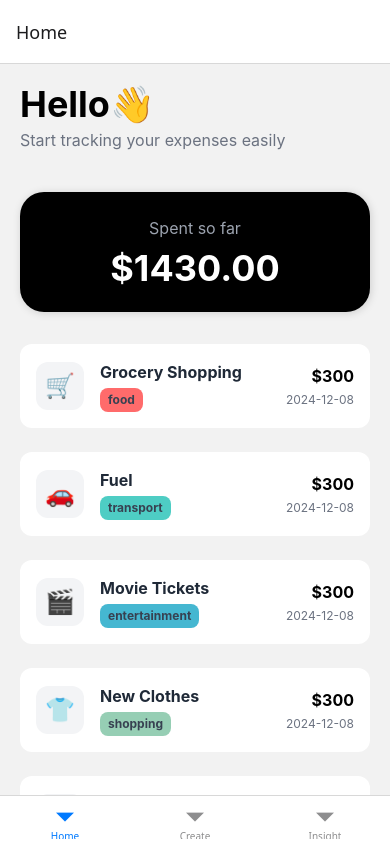
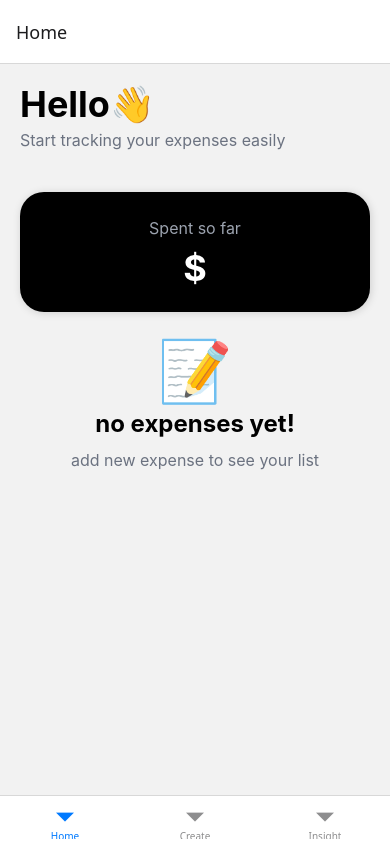
Before and after one commit to ArfatChowdhury/react-native-expense-tracker, a React Native app: screen /Home in a window 390 px wide. Built offline with nearby package versions, Linux system fonts and the light colour scheme.

Commit message:
design create screen

```diff
--- /dev/null
+++ b/src/Contex/ContextApi.js
@@ -0,0 +1,46 @@
+import { useNavigation } from "@react-navigation/native";
+import { createContext, useState } from "react";
+import { Alert } from "react-native";
+
+
+
+export const AppContext = createContext()
+
+
+export const AppContextProvider = ({ children }) => {
+
+    const [expenses, setExpenses] = useState([])
+    const [amount, setAmount] = useState('')
+    const [title, setTitle] = useState('')
+    const [navigation, setNavigation] = useState(null);
+    const [category, setCategory] = useState({})
+    const handleAddExpense = (navigation) => {
+        if (!title || !amount || !category) {
+            Alert.alert('All fields are required')
+            return
+        }
+        const newExpense = {
+            title,
+            category,
+            amount,
+            icon: category.icon,
+            date: new Date().toISOString().split('T')[0],
+            id: Date.now().toString()
+        }
+        // setExpenses(...expenses, newExpense)
+        setExpenses(prevExpenses => [...prevExpenses, newExpense])
+        setAmount('');
+        setTitle('');
+        setCategory({});
+        console.log('addeddddddd', amount,title,category);
+        navigation.navigate('Home');
+
+    }
+
+    const value = { handleAddExpense, category, setCategory, title, setTitle, amount, setAmount , expenses, setExpenses, setNavigation}
+    return (
+        <AppContext.Provider value={value}>
+            {children}
+        </AppContext.Provider>
+    )
+}
--- /dev/null
+++ b/src/Data/categoriesData.js
@@ -0,0 +1,127 @@
+export const categories = [
+    {
+      name: 'Food',
+      icon: '🍔',
+      color: '#FF6B6B'
+    },
+    {
+      name: 'Bills',
+      icon: '🧾',
+      color: '#4ECDC4'
+    },
+    {
+      name: 'Family',
+      icon: '👨‍👩‍👧‍👦',
+      color: '#45B7D1'
+    },
+    {
+      name: 'Healthcare',
+      icon: '🏥',
+      color: '#96CEB4'
+    },
+    {
+      name: 'Fuel',
+      icon: '⛽',
+      color: '#FFEAA7'
+    },
+    {
+      name: 'Phone',
+      icon: '📱',
+      color: '#DDA0DD'
+    },
+    {
+      name: 'Education',
+      icon: '🎓',
+      color: '#FFA07A'
+    },
+    {
+      name: 'Entertainment',
+      icon: '🎬',
+      color: '#87CEEB'
+    },
+    {
+      name: 'Shopping',
+      icon: '🛍️',
+      color: '#98FB98'
+    },
+    {
+      name: 'Travel',
+      icon: '✈️',
+      color: '#FFD700'
+    },
+    {
+      name: 'Groceries',
+      icon: '🛒',
+      color: '#FF69B4'
+    },
+    {
+      name: 'Dining',
+      icon: '🍽️',
+      color: '#CD5C5C'
+    },
+    {
+      name: 'Transport',
+      icon: '🚗',
+      color: '#4682B4'
+    },
+    {
+      name: 'Utilities',
+      icon: '💡',
+      color: '#32CD32'
+    },
+    {
+      name: 'Rent',
+      icon: '🏠',
+      color: '#8A2BE2'
+    },
+    {
+      name: 'Insurance',
+      icon: '🛡️',
+      color: '#FF8C00'
+    },
+    {
+      name: 'Investment',
+      icon: '📈',
+      color: '#00CED1'
+    },
+    {
+      name: 'Gifts',
+      icon: '🎁',
+      color: '#FF1493'
+    },
+    {
+      name: 'Charity',
+      icon: '❤️',
+      color: '#DC143C'
+    },
+    {
+      name: 'Personal',
+      icon: '💇',
+      color: '#20B2AA'
+    },
+    {
+      name: 'Sports',
+      icon: '⚽',
+      color: '#FF4500'
+    },
+    {
+      name: 'Hobbies',
+      icon: '🎨',
+      color: '#9370DB'
+    },
+    {
+      name: 'Subscriptions',
+      icon: '📺',
+      color: '#00FA9A'
+    },
+    {
+      name: 'Taxes',
+      icon: '💰',
+      color: '#B22222'
+    },
+    {
+      name: 'Emergency',
+      icon: '🚨',
+      color: '#FF0000'
+    }
+  ];
--- a/src/components/ExpenseItemCard.jsx
+++ b/src/components/ExpenseItemCard.jsx
@@ -14,8 +14,8 @@ const ExpenseItemCard = ({ item }) => {
                 </View>
                 <View style={tailwind`flex-1`}>
                     <Text style={tailwind`text-base font-bold text-gray-800`}>{item.title}</Text>
-                    <View style={[tailwind`mt-1 px-2 py-1 rounded-lg  self-start`,{backgroundColor: item.color}]}>
-                        <Text style={tailwind`text-xs font-bold text-gray-700`}>{item.category}</Text>
+                    <View style={[tailwind`mt-1 px-2 py-1 rounded-lg  self-start`,{backgroundColor: item.category?.color}]}>
+                        <Text style={tailwind`text-xs font-bold text-gray-700`}>{item.category.name}</Text>
                     </View>
 
                 </View>
--- a/src/components/RenderItemCard.jsx
+++ b/src/components/RenderItemCard.jsx
@@ -2,9 +2,9 @@ import { View, Text, Pressable } from 'react-native'
 import React from 'react'
 import tailwind from 'twrnc'
 
-const RenderItemCard = ({ item }) => {
+const RenderItemCard = ({ item , handleCategory}) => {
     return (
-        <Pressable style={tailwind`flex-1 items-center p-4 m-2 bg-white shadow-lg rounded-xl`}>
+        <Pressable onPress={()=> handleCategory(item)} style={tailwind`flex-1 items-center p-4 m-2 bg-white shadow-lg rounded-xl`}>
             <Text style={tailwind`text-4xl mb-1`}>{item.icon}</Text>
             <Text style={tailwind`mt-2 text-center text-sm font-medium text-gray-700`}>{item.name}</Text>
         </Pressable>
--- a/src/screens/Category.jsx
+++ b/src/screens/Category.jsx
@@ -2,137 +2,18 @@ import { View, Text, Pressable, FlatList } from 'react-native'
 import React from 'react'
 import tailwind from 'twrnc'
 import RenderItemCard from '../components/RenderItemCard';
+import { categories } from '../Data/categoriesData';
 
 
 
-export const categories = [
-    {
-      name: 'Food',
-      icon: '🍔',
-      color: '#FF6B6B'
-    },
-    {
-      name: 'Bills',
-      icon: '🧾',
-      color: '#4ECDC4'
-    },
-    {
-      name: 'Family',
-      icon: '👨‍👩‍👧‍👦',
-      color: '#45B7D1'
-    },
-    {
-      name: 'Healthcare',
-      icon: '🏥',
-      color: '#96CEB4'
-    },
-    {
-      name: 'Fuel',
-      icon: '⛽',
-      color: '#FFEAA7'
-    },
-    {
-      name: 'Phone',
-      icon: '📱',
-      color: '#DDA0DD'
-    },
-    {
-      name: 'Education',
-      icon: '🎓',
-      color: '#FFA07A'
-    },
-    {
-      name: 'Entertainment',
-      icon: '🎬',
-      color: '#87CEEB'
-    },
-    {
-      name: 'Shopping',
-      icon: '🛍️',
-      color: '#98FB98'
-    },
-    {
-      name: 'Travel',
-      icon: '✈️',
-      color: '#FFD700'
-    },
-    {
-      name: 'Groceries',
-      icon: '🛒',
-      color: '#FF69B4'
-    },
-    {
-      name: 'Dining',
-      icon: '🍽️',
-      color: '#CD5C5C'
-    },
-    {
-      name: 'Transport',
-      icon: '🚗',
-      color: '#4682B4'
-    },
-    {
-      name: 'Utilities',
-      icon: '💡',
-      color: '#32CD32'
-    },
-    {
-      name: 'Rent',
-      icon: '🏠',
-      color: '#8A2BE2'
-    },
-    {
-      name: 'Insurance',
-      icon: '🛡️',
-      color: '#FF8C00'
-    },
-    {
-      name: 'Investment',
-      icon: '📈',
-      color: '#00CED1'
-    },
-    {
-      name: 'Gifts',
-      icon: '🎁',
-      color: '#FF1493'
-    },
-    {
-      name: 'Charity',
-      icon: '❤️',
-      color: '#DC143C'
-    },
-    {
-      name: 'Personal',
-      icon: '💇',
-      color: '#20B2AA'
-    },
-    {
-      name: 'Sports',
-      icon: '⚽',
-      color: '#FF4500'
-    },
-    {
-      name: 'Hobbies',
-      icon: '🎨',
-      color: '#9370DB'
-    },
-    {
-      name: 'Subscriptions',
-      icon: '📺',
-      color: '#00FA9A'
-    },
-    {
-      name: 'Taxes',
-      icon: '💰',
-      color: '#B22222'
-    },
-    {
-      name: 'Emergency',
-      icon: '🚨',
-      color: '#FF0000'
-    }
-  ];
+
 const Category = ({navigation}) => {
+  const handleCategory = (itemCat) =>{
+    navigation.popTo('BottomTabs' , {
+      screen:'Create',
+      params: {itemCat}
+    })
+  }
   return (
     <View style={tailwind`px-5 mt-2 flex-1`}>
       <View >
@@ -145,7 +26,7 @@ const Category = ({navigation}) => {
       <FlatList
       data={categories}
       keyExtractor={item => item.name}
-      renderItem={({item}) => <RenderItemCard item={item} /> }
+      renderItem={({item}) => <RenderItemCard item={item} handleCategory={handleCategory} /> }
       numColumns={2}
       contentContainerStyle={tailwind`px-4 mb-10`}
       />
--- a/src/screens/Create.jsx
+++ b/src/screens/Create.jsx
@@ -1,14 +1,20 @@
-import { Pressable, StyleSheet, Text, TextInput, TouchableOpacity, View } from 'react-native'
-import React, { useState } from 'react'
+import { Alert, Pressable, StyleSheet, Text, TextInput, TouchableOpacity, View } from 'react-native'
+import React, { useContext, useEffect, useState } from 'react'
 import tailwind from 'twrnc'
+import { AppContext } from '../Contex/ContextApi';
 
-const Create = ({ navigation }) => {
+const Create = ({ navigation, route }) => {
   const [activeField, setActiveField] = useState(null);
-  const [amount, setAmount] = useState('')
-  const [title, setTitle] = useState('')
-  const handleAddExpense = () => {
+  const { handleAddExpense, category, setCategory, title, setTitle, amount, setAmount } = useContext(AppContext)
 
+  useEffect(() => {
+    if (route.params?.itemCat) {
+      console.log(route.params?.itemCat, 'gggggg');
+      setCategory(route.params?.itemCat)
     }
+  }, [route.params?.itemCat])
+
+
 const handleCategoryInput = () => {
   navigation.navigate('Category')
 }
@@ -48,15 +54,15 @@ const Create = ({ navigation }) => {
         <Text style={tailwind`mb-2 text-black font-semibold`}>Category</Text>
         <View style={tailwind`p-4 border-2 border-gray-400 rounded-xl flex-row justify-between`}>
           <View style={tailwind`flex-row items-center`}>
-              <Text style={tailwind`text-2xl mr-3`}>🍔</Text>
-              <Text style={tailwind`text-lg`}>Food</Text>
+            <Text style={tailwind`text-2xl mr-3`}>{category.icon || '🍔'}</Text>
+            <Text style={tailwind`text-lg`}>{category.name || 'Food'}</Text>
           </View>
           <Text>&gt;</Text>
         </View>
       </View>
     </Pressable>
     {/* add button  */}
-      <TouchableOpacity onPress={handleAddExpense} style={tailwind`bg-black p-6 rounded-lg mt-8`}>
+    <TouchableOpacity onPress={()=> handleAddExpense(navigation)} style={tailwind`bg-black p-6 rounded-lg mt-8`}>
       <Text style={tailwind`text-white text-center text-lg font-bold`}>Add Expenses</Text>
     </TouchableOpacity>
   </View>
--- a/src/screens/Home.jsx
+++ b/src/screens/Home.jsx
@@ -1,78 +1,18 @@
 import { FlatList, StyleSheet, Text, TouchableOpacity, View } from 'react-native'
-import React from 'react'
+import React, { useContext } from 'react'
 import tailwind from 'twrnc'
 import ExpenseItemCard from '../components/ExpenseItemCard'
 import EmptyList from '../components/EmptyList'
+import { AppContext } from '../Contex/ContextApi'
 
 
-export const expensesData = [
-  {
-    id: '1',
-    icon: '🛒',
-    title: 'Grocery Shopping',
-    category: 'food',
-    amount: 250.0,
-    date: '2025-09-06',
-    color: '#FF6B6B' // Red for food
-  },
-  {
-    id: '2',
-    icon: '🚗',
-    title: 'Fuel',
-    category: 'transport',
-    amount: 180.0,
-    date: '2025-09-05',
-    color: '#4ECDC4' // Teal for transport
-  },
-  {
-    id: '3',
-    icon: '🎬',
-    title: 'Movie Tickets',
-    category: 'entertainment',
-    amount: 120.0,
-    date: '2025-09-04',
-    color: '#45B7D1' // Blue for entertainment
-  },
-  {
-    id: '4',
-    icon: '👕',
-    title: 'New Clothes',
-    category: 'shopping',
-    amount: 350.0,
-    date: '2025-09-03',
-    color: '#96CEB4' // Green for shopping
-  },
-  {
-    id: '5',
-    icon: '🏠',
-    title: 'Electricity Bill',
-    category: 'utilities',
-    amount: 200.0,
-    date: '2025-09-02',
-    color: '#FFEAA7' // Yellow for utilities
-  },
-  {
-    id: '6',
-    icon: '🍽️',
-    title: 'Dinner Date',
-    category: 'dining',
-    amount: 180.0,
-    date: '2025-09-01',
-    color: '#DDA0DD' // Plum for dining
-  },
-  {
-    id: '7',
-    icon: '💊',
-    title: 'Medicines',
-    category: 'healthcare',
-    amount: 150.0,
-    date: '2025-08-31',
-    color: '#FFA07A' // Light salmon for healthcare
-  }
-];
+
 const Home = ({ navigation }) => {
-
-  const totalSpent = expensesData.reduce((sum,item) => sum+item.amount, 0)
+  const {expenses} = useContext(AppContext)
+  console.log('Expenses in Home:', expenses);
+  console.log('Number of expenses:', expenses.length);
+  // const totalSpent = expenses.reduce((sum,item) => sum+item.amount, 0)
+  const totalSpent = null
   return (
     <View style={tailwind`px-5 flex-1`}>
 
@@ -82,11 +22,11 @@ const Home = ({ navigation }) => {
       </View>
       <View style={tailwind`bg-black rounded-3xl p-6 my-5 items-center shadow-lg`}>
         <Text style={tailwind`text-base text-gray-400`}>Spent so far</Text>
-        <Text style={tailwind`text-base text-white text-4xl mt-2 font-bold`}>${totalSpent.toFixed(2)}</Text>
+        <Text style={tailwind`text-base text-white text-4xl mt-2 font-bold`}>${totalSpent}</Text>
       </View>
 
       <FlatList
-        data={expensesData}
+        data={expenses || []}
         keyExtractor={item => item.id}
         renderItem={({ item }) => <ExpenseItemCard item={item} />}
         ListEmptyComponent={<EmptyList />}
```
Also changed, not shown: App.js (+6 -3 lines). Lines whose indentation alone changed are shown as unchanged.
